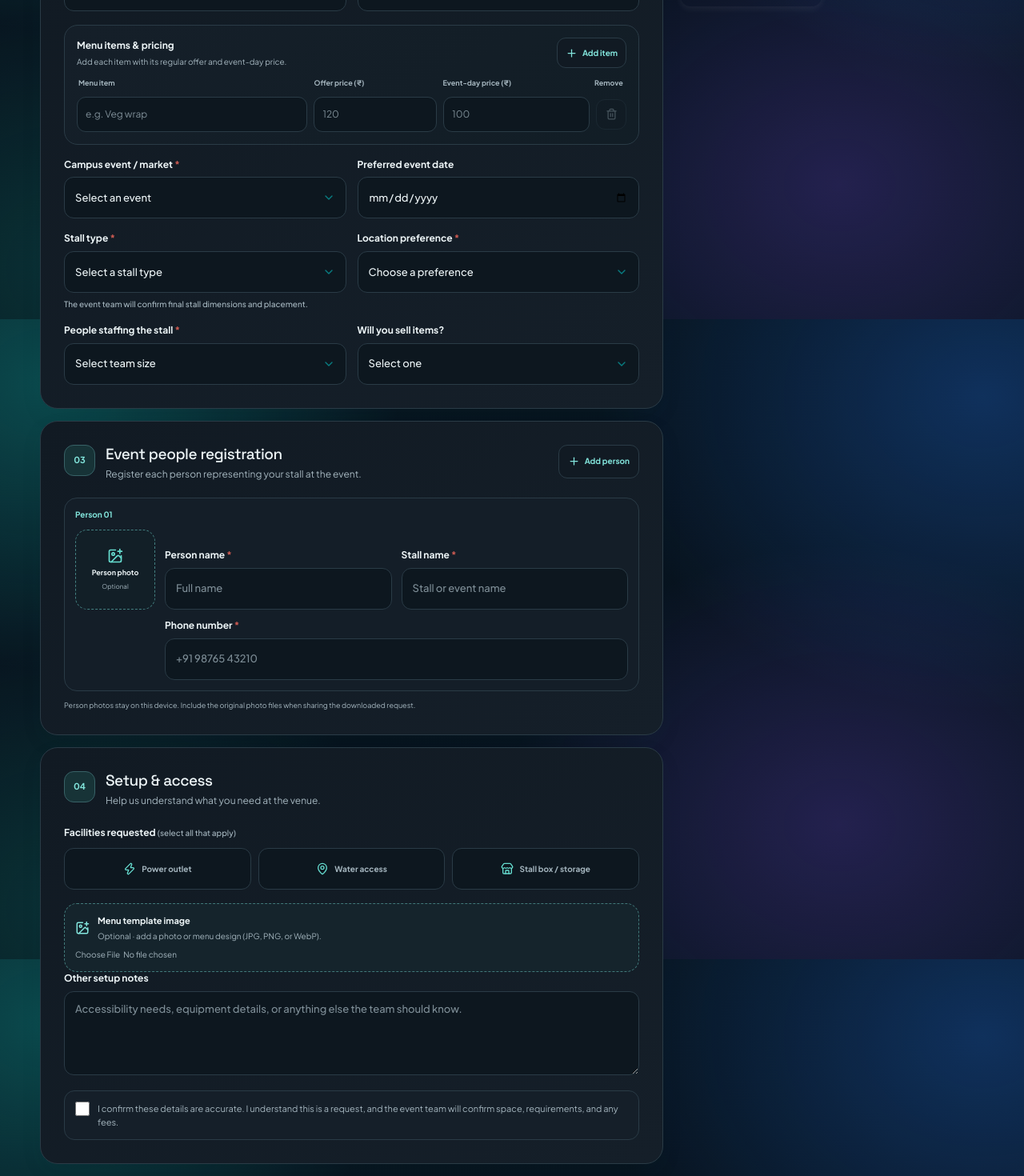
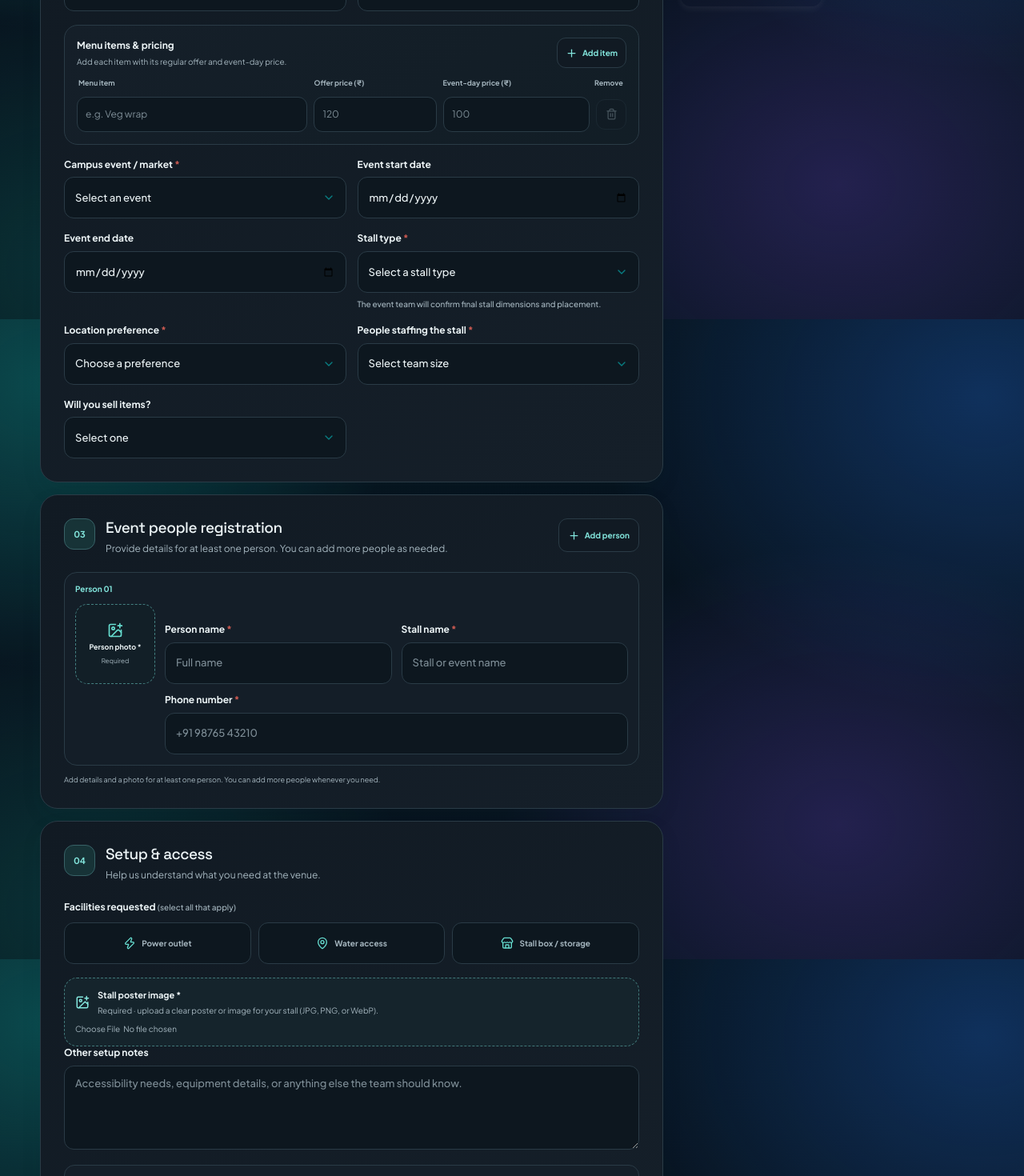
Before and after one commit to Collexus/project-collexus, a Next.js app: page /stall-registration in a window 1280 px wide. Shown: the part 1201-2671 px from the top of the page at 80% size. Built offline with nearby package versions, Linux system fonts and the light colour scheme; no server answers.

Commit message:
Update stall registration requirements

```diff
--- a/app/stall-registration/stall-registration-form.tsx
+++ b/app/stall-registration/stall-registration-form.tsx
@@ -33,7 +33,8 @@ type StallForm = {
   phone: string;
   eventName: string;
   customEventName: string;
-  eventDate: string;
+  startDate: string;
+  endDate: string;
   stallName: string;
   stallType: string;
   stallSize: string;
@@ -44,7 +45,6 @@ type StallForm = {
   water: boolean;
   stallBox: boolean;
   setupNotes: string;
-  foodSafety: string;
   confirmed: boolean;
 };
 
@@ -52,9 +52,9 @@ export type StallContactProfile = Pick<StallForm, "contactName" | "role" | "orga
 export type StallProfileState = "signed-out" | "loaded" | "unavailable";
 
 const initialForm: StallForm = {
-  contactName: "", role: "", organization: "", email: "", phone: "", eventName: "", customEventName: "", eventDate: "",
+  contactName: "", role: "", organization: "", email: "", phone: "", eventName: "", customEventName: "", startDate: "", endDate: "",
   stallName: "", stallType: "", stallSize: "", locationPreference: "", teamSize: "",
-  sellsProducts: "", power: false, water: false, stallBox: false, setupNotes: "", foodSafety: "", confirmed: false,
+  sellsProducts: "", power: false, water: false, stallBox: false, setupNotes: "", confirmed: false,
 };
 
 type MenuItem = { name: string; offerPrice: string; eventDayPrice: string };
@@ -221,7 +221,7 @@ export function StallRegistrationForm({ contactProfile, profileState }: { contac
       application: form,
       collexusPackage,
       menuItems: menuItems.filter((item) => item.name.trim()),
-      menuTemplateImage: menuTemplateImage ? { fileName: menuTemplateImage.name, note: "Attach the selected image separately when sharing this request." } : null,
+      stallPosterImage: menuTemplateImage ? { fileName: menuTemplateImage.name, note: "Attach the selected stall poster image separately when sharing this request." } : null,
       eventPeople: eventPeople.filter((person) => person.name.trim()).map(({ name, stallName, phone, photoFile }) => ({ name, stallName: stallName || form.stallName, phone, photoFileName: photoFile?.name ?? "", photoNote: photoFile ? "Attach this photo separately when sharing the request." : "" })),
     };
     const file = new Blob([JSON.stringify(payload, null, 2)], { type: "application/json" });
@@ -267,7 +267,7 @@ export function StallRegistrationForm({ contactProfile, profileState }: { contac
         image,
         title: form.stallName || "Stall registration request",
         subtitle: `${form.stallType || "Stall request"}${form.stallSize ? ` · ${form.stallSize}` : ""}`,
-        date: form.eventDate,
+        date: [form.startDate, form.endDate].filter(Boolean).join(" – "),
         location: selectedEventName,
         people: eventPeople.map((person) => person.name.trim()).filter(Boolean),
       });
@@ -275,7 +275,6 @@ export function StallRegistrationForm({ contactProfile, profileState }: { contac
     } catch { setDraftMessage("Your browser could not open the request summary. Download the request file instead."); }
   }
 
-  const isFood = form.stallType === "Food & beverages";
   const facilities = [form.power && "Power outlet", form.water && "Water access", form.stallBox && "Stall box / storage"].filter(Boolean);
   const selectedEventName = form.eventName === "Other / not listed" ? form.customEventName || form.eventName : form.eventName;
 
@@ -336,18 +335,18 @@ export function StallRegistrationForm({ contactProfile, profileState }: { contac
                 </div>
                 <label className={styles.field}><span>Campus event / market <b>*</b></span><select name="eventName" onChange={update("eventName")} required value={form.eventName}><option value="" disabled hidden>Select an event</option>{events.map((event) => <option key={event.slug} value={event.title}>{event.title}</option>)}<option>Open campus market</option><option>Other / not listed</option></select></label>
                 {form.eventName === "Other / not listed" && <label className={styles.field}><span>Event name <b>*</b></span><input name="customEventName" onChange={update("customEventName")} placeholder="Enter the event name" required value={form.customEventName} /></label>}
-                <label className={styles.field}><span>Preferred event date</span><input name="eventDate" onChange={update("eventDate")} type="date" value={form.eventDate} /></label>
+                <label className={styles.field}><span>Event start date</span><input name="startDate" onChange={update("startDate")} type="date" value={form.startDate} /></label>
+                <label className={styles.field}><span>Event end date</span><input name="endDate" min={form.startDate || undefined} onChange={update("endDate")} type="date" value={form.endDate} /></label>
                 <label className={styles.field}><span>Stall type <b>*</b></span><select name="stallSize" onChange={update("stallSize")} required value={form.stallSize}><option value="" disabled hidden>Select a stall type</option><option>Silver stall</option><option>Gold stall</option><option>Platinum stall</option></select><small>The event team will confirm final stall dimensions and placement.</small></label>
                 <label className={styles.field}><span>Location preference <b>*</b></span><select name="locationPreference" onChange={update("locationPreference")} required value={form.locationPreference}><option value="" disabled hidden>Choose a preference</option><option>Indoor</option><option>Outdoor</option><option>No preference</option></select></label>
                 <label className={styles.field}><span>People staffing the stall <b>*</b></span><select name="teamSize" onChange={update("teamSize")} required value={form.teamSize}><option value="" disabled hidden>Select team size</option><option>1–2 people</option><option>3–4 people</option><option>5–6 people</option><option>7 or more</option></select></label>
                 <label className={styles.field}><span>Will you sell items?</span><select name="sellsProducts" onChange={update("sellsProducts")} value={form.sellsProducts}><option value="" disabled hidden>Select one</option><option>Yes, products or food</option><option>No, information or activities only</option></select></label>
-                {isFood && <label className={styles.field}><span>Food safety registration <b>*</b></span><select name="foodSafety" onChange={update("foodSafety")} required value={form.foodSafety}><option value="" disabled hidden>Select current status</option><option>Available to provide</option><option>In progress</option><option>Need guidance</option></select><small>The event team will confirm any venue requirements.</small></label>}
               </div>
             </section>
 
             <section className={styles.formSection} aria-labelledby="event-people-heading">
               <div className={styles.peopleSectionHeading}>
-                <div className={styles.sectionHeading}><span className={styles.step}>03</span><div><h2 id="event-people-heading">Event people registration</h2><p>Register each person representing your stall at the event.</p></div></div>
+                <div className={styles.sectionHeading}><span className={styles.step}>03</span><div><h2 id="event-people-heading">Event people registration</h2><p>Provide details for at least one person. You can add more people as needed.</p></div></div>
                 <button className={styles.addPersonButton} onClick={addEventPerson} type="button"><Plus size={15} aria-hidden="true" /> Add person</button>
               </div>
               <div className={styles.eventPeopleList}>
@@ -355,8 +354,8 @@ export function StallRegistrationForm({ contactProfile, profileState }: { contac
                   <div className={styles.eventPersonTop}><strong>Person {String(index + 1).padStart(2, "0")}</strong>{eventPeople.length > 1 && <button aria-label={`Remove person ${index + 1}`} className={styles.removePersonButton} onClick={() => removeEventPerson(person.id)} type="button"><Trash2 size={15} aria-hidden="true" /> Remove</button>}</div>
                   <div className={styles.eventPersonFields}>
                     <label className={styles.personPhoto}>
-                      {person.photoPreview ? <img src={person.photoPreview} alt={`Photo of ${person.name || `person ${index + 1}`}`} /> : <span className={styles.personPhotoPlaceholder}><ImagePlus size={20} aria-hidden="true" /><span>Person photo</span><small>Optional</small></span>}
-                      <input accept="image/*" aria-label={`Choose person ${index + 1} photo`} onChange={(event) => selectPersonPhoto(person.id, event)} type="file" />
+                      {person.photoPreview ? <img src={person.photoPreview} alt={`Photo of ${person.name || `person ${index + 1}`}`} /> : <span className={styles.personPhotoPlaceholder}><ImagePlus size={20} aria-hidden="true" /><span>Person photo *</span><small>Required</small></span>}
+                      <input accept="image/*" aria-label={`Choose required photo for person ${index + 1}`} onChange={(event) => selectPersonPhoto(person.id, event)} required type="file" />
                     </label>
                     <label className={styles.field}><span>Person name <b>*</b></span><input autoComplete="name" onChange={(event) => updateEventPerson(person.id, "name", event.currentTarget.value)} placeholder="Full name" required value={person.name} /></label>
                     <label className={styles.field}><span>Stall name <b>*</b></span><input onChange={(event) => updateEventPerson(person.id, "stallName", event.currentTarget.value)} placeholder="Stall or event name" required value={person.stallName || form.stallName} /></label>
@@ -364,7 +363,7 @@ export function StallRegistrationForm({ contactProfile, profileState }: { contac
                   </div>
                 </article>)}
               </div>
-              <p className={styles.peoplePrivacy}>Person photos stay on this device. Include the original photo files when sharing the downloaded request.</p>
+              <p className={styles.peoplePrivacy}>Add details and a photo for at least one person. You can add more people whenever you need.</p>
             </section>
 
             <section className={styles.formSection} aria-labelledby="setup-heading">
@@ -377,7 +376,7 @@ export function StallRegistrationForm({ contactProfile, profileState }: { contac
                   <label className={styles.facility}><input checked={form.stallBox} name="stallBox" onChange={update("stallBox")} type="checkbox" /><span><Store size={16} aria-hidden="true" /> Stall box / storage</span></label>
                 </div>
               </fieldset>
-              <label className={`${styles.imageUpload} ${styles.spanTwo}`}><span><ImagePlus size={18} aria-hidden="true" /><span><strong>Menu template image</strong><small>Optional · add a photo or menu design (JPG, PNG, or WebP).</small></span></span><input accept="image/*" name="menuTemplateImage" onChange={selectMenuTemplate} type="file" />{menuTemplateImage && <small>{menuTemplateImage.name}</small>}{menuTemplatePreview && <img className={styles.menuImagePreview} src={menuTemplatePreview} alt="Selected menu template preview" />}</label>
+              <label className={`${styles.imageUpload} ${styles.spanTwo}`}><span><ImagePlus size={18} aria-hidden="true" /><span><strong>Stall poster image *</strong><small>Required · upload a clear poster or image for your stall (JPG, PNG, or WebP).</small></span></span><input accept="image/*" name="stallPosterImage" onChange={selectMenuTemplate} required type="file" />{menuTemplateImage && <small>{menuTemplateImage.name}</small>}{menuTemplatePreview && <img className={styles.menuImagePreview} src={menuTemplatePreview} alt="Selected stall poster preview" />}</label>
               <label className={`${styles.field} ${styles.spanTwo}`}><span>Other setup notes</span><textarea maxLength={400} name="setupNotes" onChange={update("setupNotes")} placeholder="Accessibility needs, equipment details, or anything else the team should know." rows={3} value={form.setupNotes} /></label>
               <label className={styles.confirm}><input checked={form.confirmed} onChange={update("confirmed")} required type="checkbox" /><span>I confirm these details are accurate. I understand this is a request, and the event team will confirm space, requirements, and any fees.</span></label>
             </section>
```
